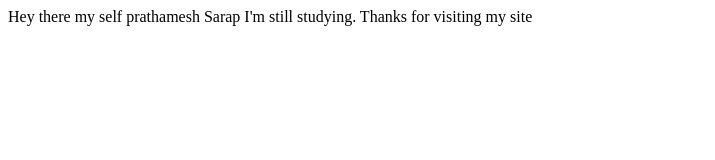
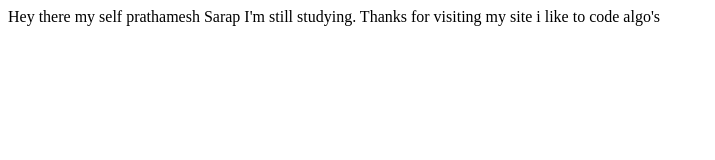
Before and after one commit to prathameshsarap/sarapprathamesh, a plain HTML site: page index.html in a window 1280 px wide. Shown: the whole page, without its empty margins (0-715 px from the left). Drawn offline with Linux system fonts and the light colour scheme.

Commit message:
Update: interests

```diff
--- a/index.html
+++ b/index.html
@@ -9,5 +9,6 @@
     Hey there my self prathamesh Sarap
     I'm still studying.
     Thanks for visiting my site
+    i like to code algo's
 </body>
 </html>
```
